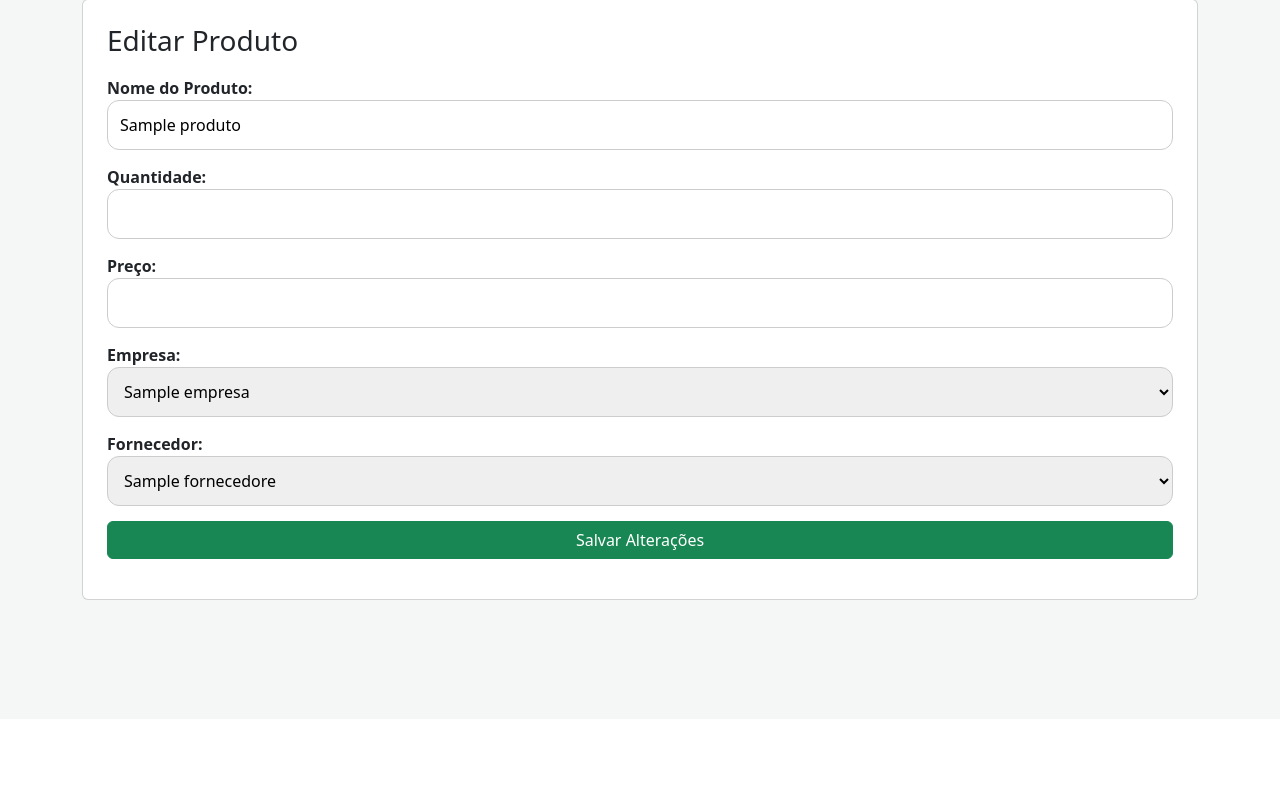
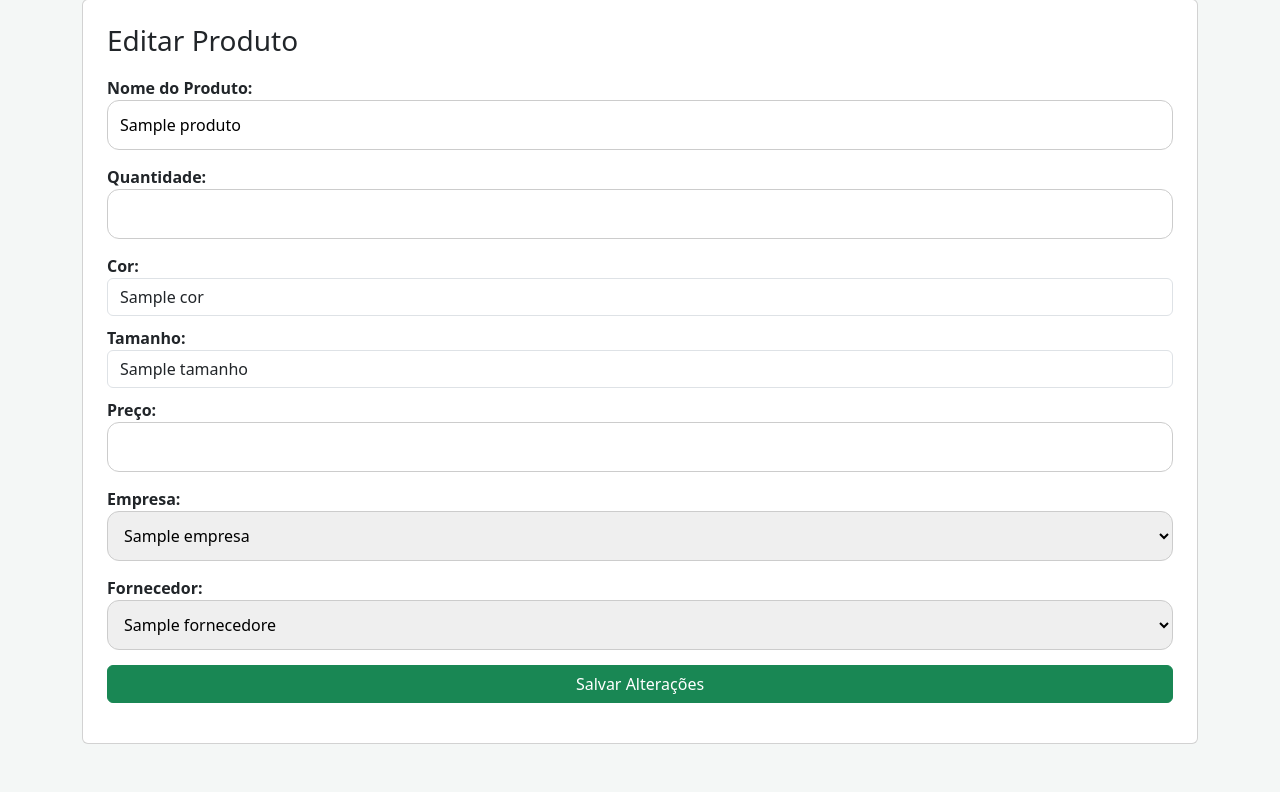
Before and after one commit to gustavosdefreitas/Plataforma-de-Gestao-Estrategica-Textil, a FastAPI app: template templates/editar_produto.html in a window 1280 px wide. Shown: the part 81-873 px from the top of the page. Before the commit the page ends 681 px from the top, so only its background shows below. Run offline with FastAPI, Linux system fonts and the light colour scheme; the template is opened without the code that fills it: most values are stand-ins (such as "Sample title", 1, 10 or a date in 2020).

Commit message:
inclusão cor e tamanho de produtos

```diff
--- a/main.py
+++ b/main.py
@@ -80,7 +80,9 @@ async def lifespan(app: FastAPI):
                 quantidade NUMERIC(10,2) DEFAULT 0,
                 preco NUMERIC(10,2),
                 empresa_id INTEGER,
-                fornecedor_id INTEGER
+                fornecedor_id INTEGER,
+                cor VARCHAR(50),
+                tamanho VARCHAR(50)
             );
         """))
 
@@ -241,18 +243,22 @@ async def novo_produto(
     quantidade: float = Form(...),
     preco: float = Form(...),
     empresa_id: int = Form(...),
-    fornecedor_id: int = Form(...)
+    fornecedor_id: int = Form(...),
+    cor: str = Form(None),
+    tamanho: str = Form(None),
 ):
     with engine.connect() as conn:
         conn.execute(text("""
-            INSERT INTO produtos (nome, quantidade, preco, empresa_id, fornecedor_id)
-            VALUES (:nome, :quantidade, :preco, :empresa_id, :fornecedor_id)
+            INSERT INTO produtos (nome, quantidade, preco, empresa_id, fornecedor_id, cor, tamanho)
+            VALUES (:nome, :quantidade, :preco, :empresa_id, :fornecedor_id, :cor, :tamanho)
         """), {
             "nome": nome,
             "quantidade": quantidade,
             "preco": preco,
             "empresa_id": empresa_id,
-            "fornecedor_id": fornecedor_id
+            "fornecedor_id": fornecedor_id,
+            "cor": cor,
+            "tamanho": tamanho,
         })
         conn.commit()
 
@@ -304,14 +310,16 @@ async def editar_produto_page(request: Request, id: int):
     })
 
 
-@app.post("/editar_produto/{id}")
-async def atualizar_produto(
+@app.post("/produtos/editar/{id}")
+async def editar_produto(
     id: int,
     nome: str = Form(...),
     quantidade: float = Form(...),
     preco: float = Form(...),
     empresa_id: int = Form(...),
-    fornecedor_id: int = Form(...)
+    fornecedor_id: int = Form(...),
+    cor: str = Form(None),
+    tamanho: str = Form(None),
 ):
     with engine.connect() as conn:
         conn.execute(text("""
@@ -320,15 +328,19 @@ async def atualizar_produto(
                 quantidade = :quantidade,
                 preco = :preco,
                 empresa_id = :empresa_id,
-                fornecedor_id = :fornecedor_id
+                fornecedor_id = :fornecedor_id,
+                cor = :cor,
+                tamanho = :tamanho
             WHERE id = :id
         """), {
+            "id": id,
             "nome": nome,
             "quantidade": quantidade,
             "preco": preco,
             "empresa_id": empresa_id,
             "fornecedor_id": fornecedor_id,
-            "id": id
+            "cor": cor,
+            "tamanho": tamanho,
         })
         conn.commit()
 
--- a/templates/editar_produto.html
+++ b/templates/editar_produto.html
@@ -28,6 +28,12 @@
     <label>Quantidade:</label>
     <input type="number" name="quantidade" step="0.01" value="{{ produto.quantidade }}" class="input-gestao">
 
+    <label>Cor:</label>
+    <input type="text" name="cor" value="{{ p.cor or '' }}" class="form-control">
+
+    <label>Tamanho:</label>
+    <input type="text" name="tamanho" value="{{ p.tamanho or '' }}" class="form-control">
+
     <label>Preço:</label>
     <input type="number" name="preco" step="0.01" value="{{ produto.preco }}" class="input-gestao">
 
```
Also changed, not shown: templates/produtos.html (+9 -1 lines).
